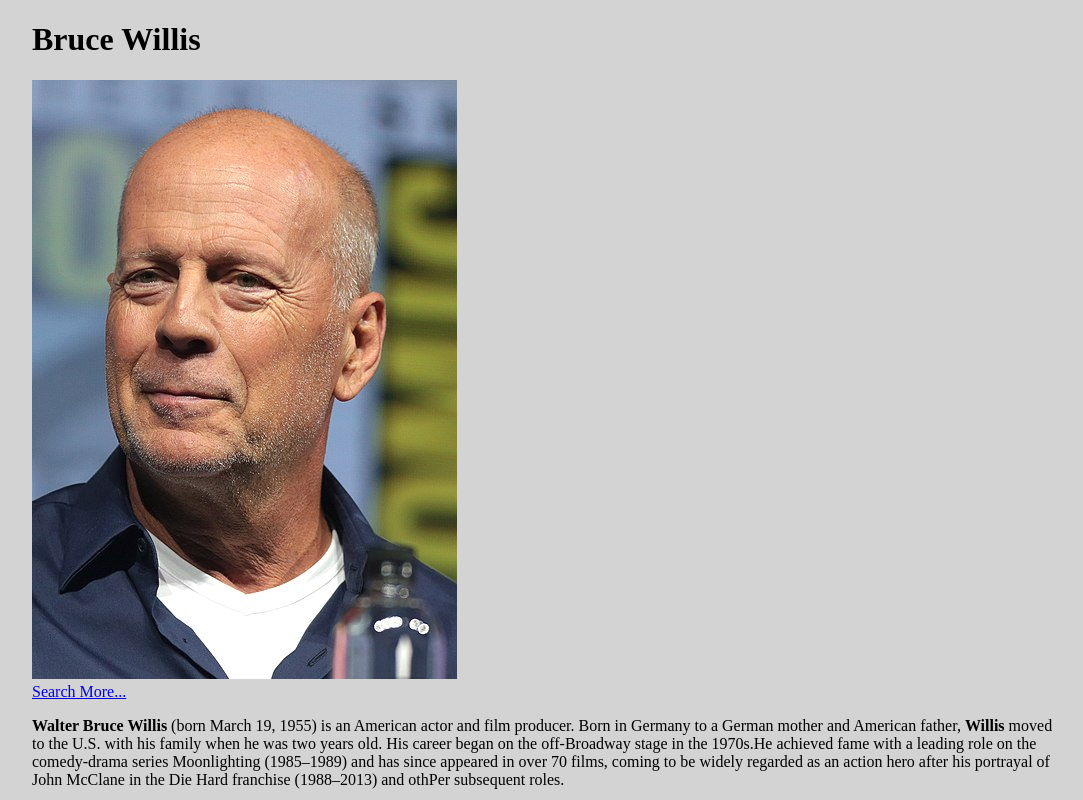
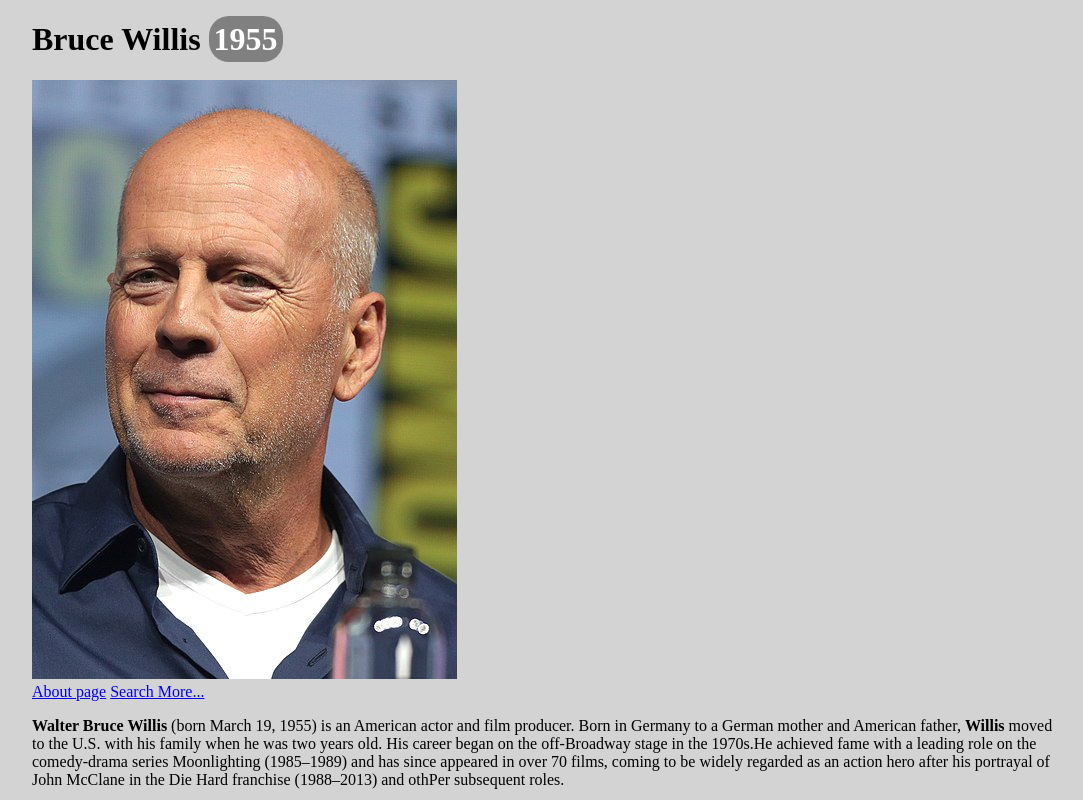
Before and after one commit to thiagohrcosta/Web-Developer-Bootcamp-Colt-Steele, a plain HTML site: page 001 - HTML: Essentials/Class021/index.html in a window 1280 px wide. Shown: the top 800 px of the page, without its empty margins (96-1179 px from the left). Drawn offline with Linux system fonts and the light colour scheme.

Commit message:
Using span and div

```diff
--- a/001 - HTML: Essentials/Class021/index.html
+++ b/001 - HTML: Essentials/Class021/index.html
@@ -7,12 +7,17 @@
     <title>Bruce Willis - 2020</title>
   </head>
   <body>
-    <h1>Bruce Willis</h1>
+    <h1>Bruce Willis <span class="year"> 1955 </span></h1>
 
     <img src="img/brucewillis.jpg" alt="Bruce Willis" srcset="">
 
     <br>
-    <a href="http://www.google.com.br">Search More...</a>
+
+    <div>
+      <a href="/">About page</a>
+
+      <a href="http://www.google.com.br">Search More...</a>
+    </div>
 
     <p>
       <b>Walter Bruce Willis</b> (born March 19, 1955) is an American actor and
--- a/001 - HTML: Essentials/Class021/style.css
+++ b/001 - HTML: Essentials/Class021/style.css
@@ -3,3 +3,11 @@ body{
   margin-left: 10%;
   margin-right: 10%;
 }
+
+.year{
+  font-weight: bold;
+  background-color: grey;
+  color: white;
+  border-radius: 20px;
+  padding: 5px;
+}
```
